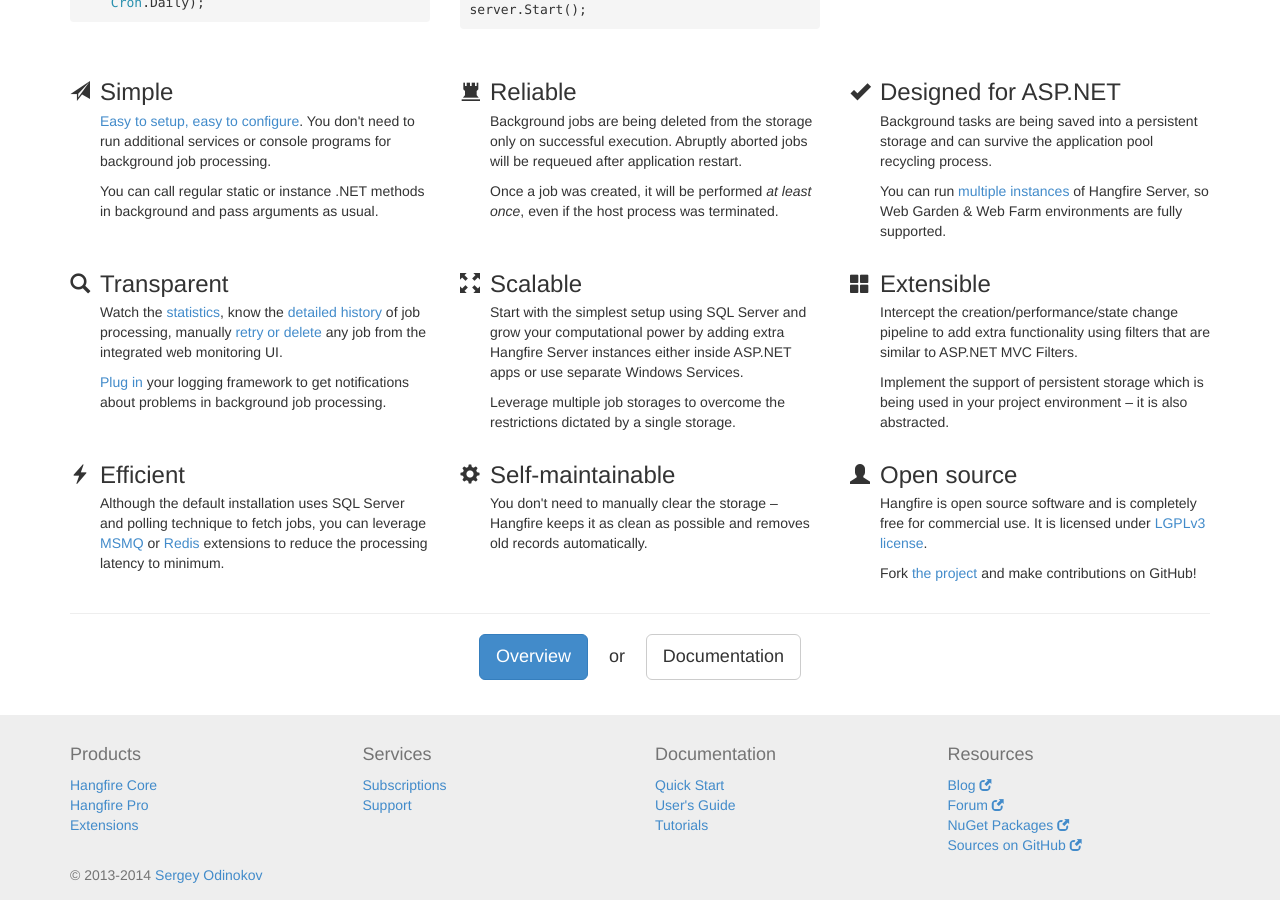
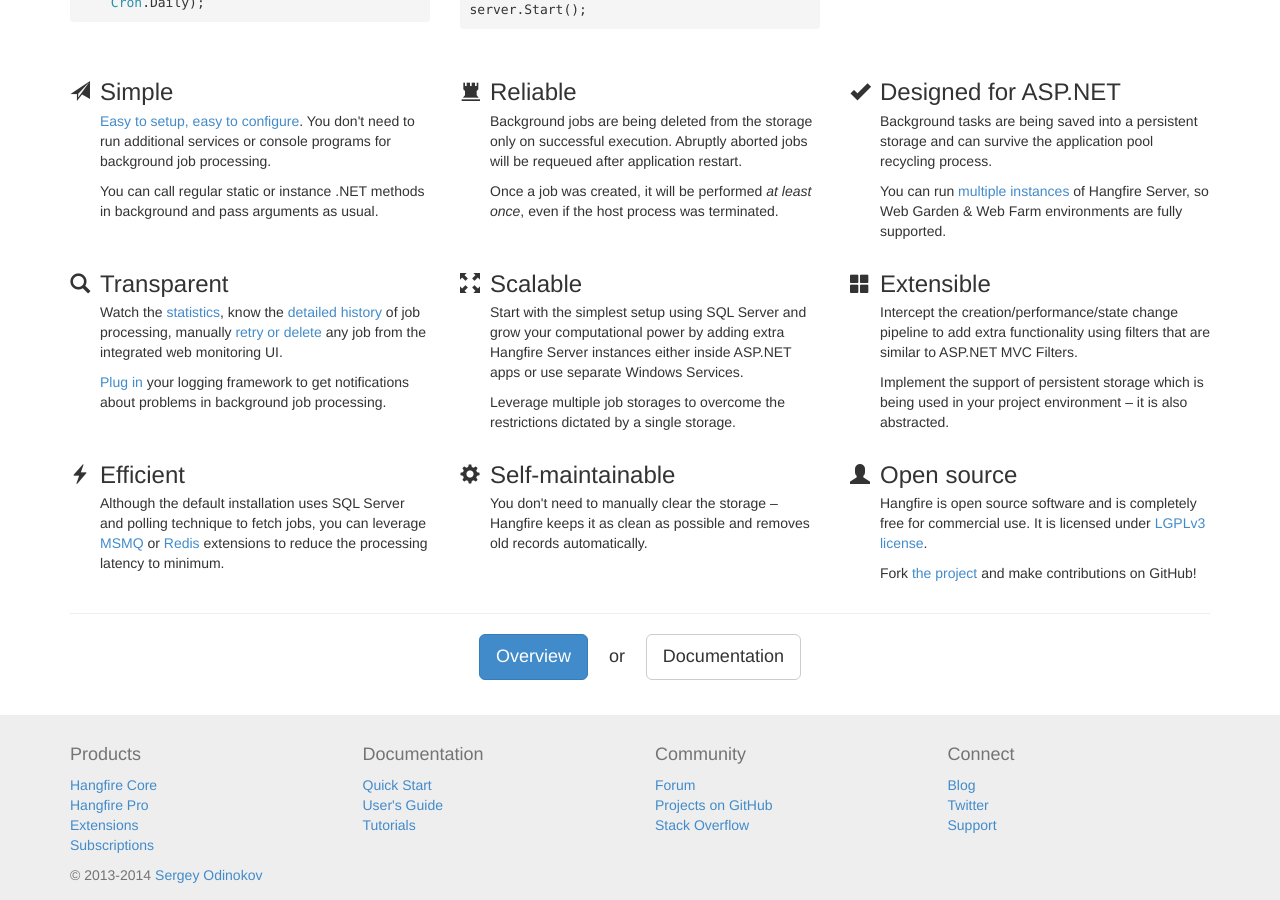
Before and after one commit to HangfireIO/Hangfire.io, a Jekyll site: the page built from index.html, in a window 1280 px wide and 900 px high, scrolled down 738 px. Built offline with Jekyll 4.4.1, drawn with Linux system fonts in a browser that asks for light colours; nearby versions of some CDN libraries; Markdown is read by kramdown in place of the engine named in the settings; comment, search, counter and statistics services are not loaded.

Commit message:
Reorder footer links

```diff
--- a/_includes/footer.html
+++ b/_includes/footer.html
@@ -7,13 +7,7 @@
           <li><a href="/core/">Hangfire Core</a></li>
           <li><a href="/pro/">Hangfire Pro</a></li>
           <li><a href="/extensions/">Extensions</a></li>
-        </ul>
-      </div>
-      <div class="col-md-3">
-        <h4>Services</h4>
-        <ul class="list-unstyled">
           <li><a href="/subscriptions/">Subscriptions</a></li>
-          <li><a href="/support/">Support</a></li>
         </ul>
       </div>
       <div class="col-md-3">
@@ -25,12 +19,19 @@
         </ul>
       </div>
       <div class="col-md-3">
-        <h4>Resources</h4>
+        <h4>Community</h4>
         <ul class="list-unstyled">
-          <li><a href="http://odinserj.net/" target="_blank">Blog <span class="glyphicon glyphicon-small glyphicon-new-window"></span></a></li>
-          <li><a href="http://discuss.hangfire.io/" target="_blank">Forum <span class="glyphicon glyphicon-small glyphicon-new-window"></span></a></li>
-          <li><a href="https://www.nuget.org/packages?q=Hangfire" target="_blank">NuGet Packages <span class="glyphicon glyphicon-small glyphicon-new-window"></span></a></li>
-          <li><a href="https://github.com/HangfireIO" target="_blank">Sources on GitHub <span class="glyphicon glyphicon-small glyphicon-new-window"></span></a></li>
+          <li><a href="http://discuss.hangfire.io/">Forum</a></li>
+          <li><a href="https://github.com/HangfireIO">Projects on GitHub</a></li>
+          <li><a href="http://stackoverflow.com/tags/hangfire">Stack Overflow</a></li>
+        </ul>
+      </div>
+      <div class="col-md-3">
+        <h4>Connect</h4>
+        <ul class="list-unstyled">
+          <li><a href="http://odinserj.net/">Blog</a></li>
+          <li><a href="https://twitter.com/hangfire_net">Twitter</a></li>
+          <li><a href="mailto:support@hangfire.io">Support</a></li>
         </ul>
       </div>
     </div>
```
